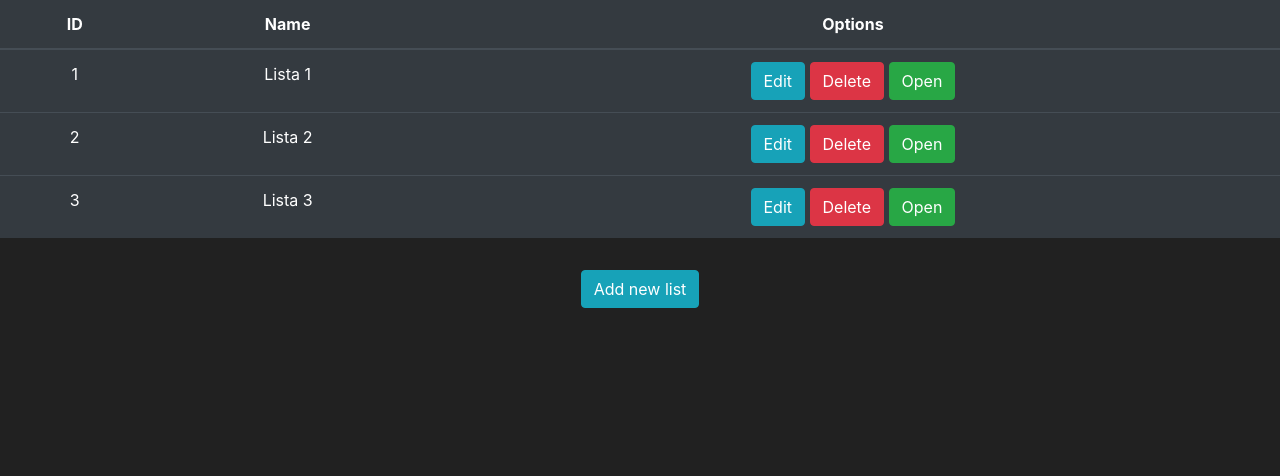
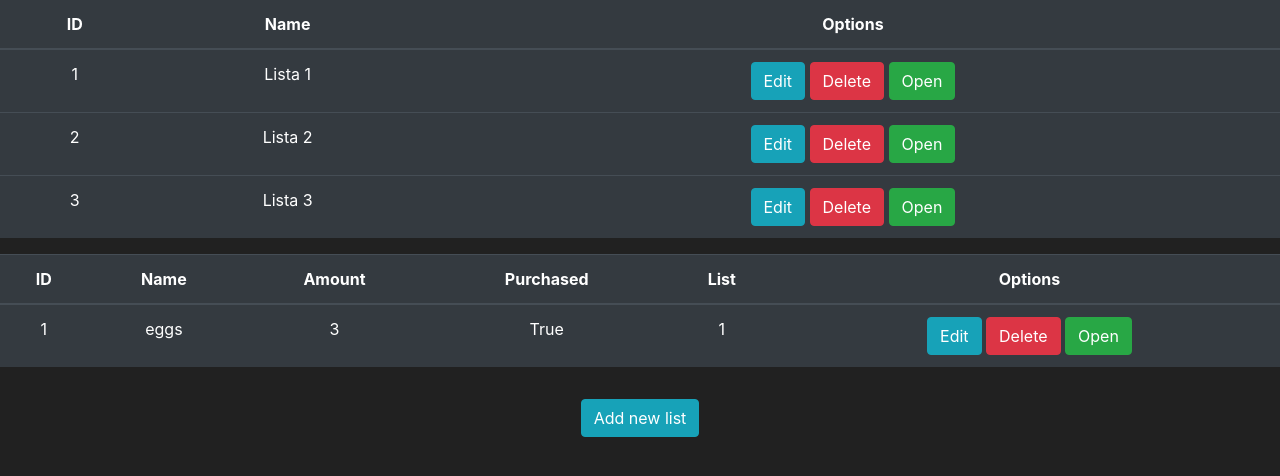
Before and after one commit to IgorOlszewski2000/ShoppingListBackend, a Flask app: page / in a window 1280 px wide. Shown: the part 145-621 px from the top of the page. Run offline with Flask 2, Linux system fonts and the light colour scheme; data comes from the database, SQL or seed files in the repository; both versions use the stored data as it was after the commit.

Commit message:
lists and list (db)

```diff
--- a/lists/routes.py
+++ b/lists/routes.py
@@ -1,12 +1,14 @@
 from lists import app
 from flask import render_template
 from lists.models import Lists
+from lists.models import List
 
 @app.route('/')
 @app.route('/home')
 def home_page():
     lists = Lists.query.all()
-    return render_template('home.html', lists=lists)
+    list= List.query.all()
+    return render_template('home.html', lists=lists, list=list)
 
 @app.route('/about')
 def about_page():
--- a/lists/templates/home.html
+++ b/lists/templates/home.html
@@ -52,6 +52,35 @@
         </tbody>
     </table>
 
+    <table class="table table-hover table-dark">
+      <thead>
+          <tr>
+              <th scope="col">ID</th>
+              <th scope="col">Name</th>
+              <th scope="col">Amount</th>
+              <th scope="col">Purchased</th>
+              <th scope="col">List</th>
+              <th scope="col">Options</th>
+          </tr>
+      </thead>
+      <tbody>
+          {% for list in list %}
+              <tr>
+                  <td>{{ list.id }}</td>
+                  <td>{{ list.name }}</td>
+                  <td>{{ list.amount }}</td>
+                  <td>{{ list.purchased }}</td>
+                  <td>{{ list.owner }}</td>
+                  <td>
+                      <button class="btn btn-outline btn-info">Edit</button>
+                      <button class="btn btn-outline btn-danger">Delete</button>
+                      <button class="btn btn-outline btn-success">Open</button>
+                  </td>
+              </tr>
+          {% endfor %}
+      </tbody>
+  </table>
+
     <div id="webBot">
         <button class="btn btn-outline btn-info">Add new list</button>
       </div>
```
Also changed, not shown: lists/models.py (+12 -0 lines), lists/lists.db, lists/run.py (line endings or trailing spaces).
